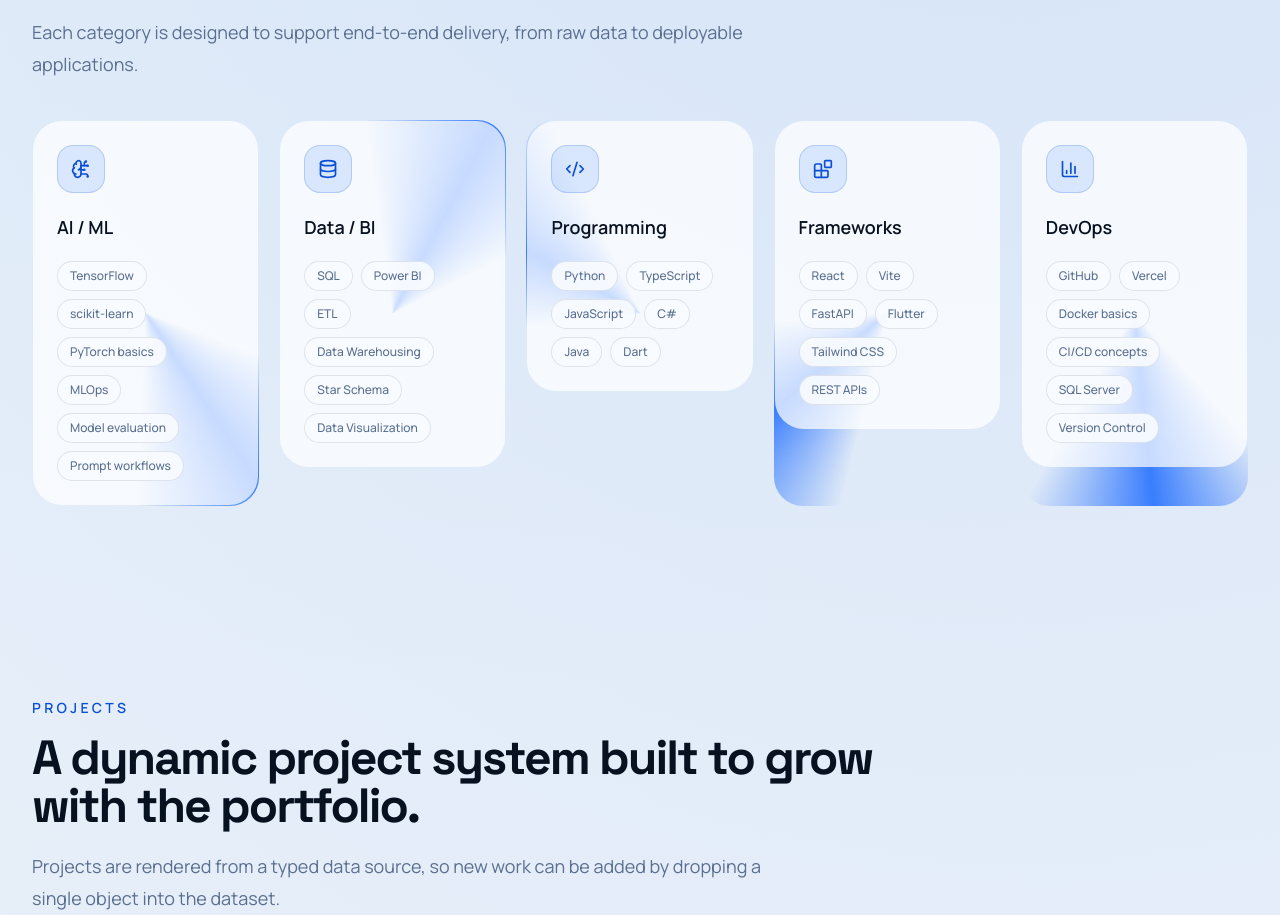
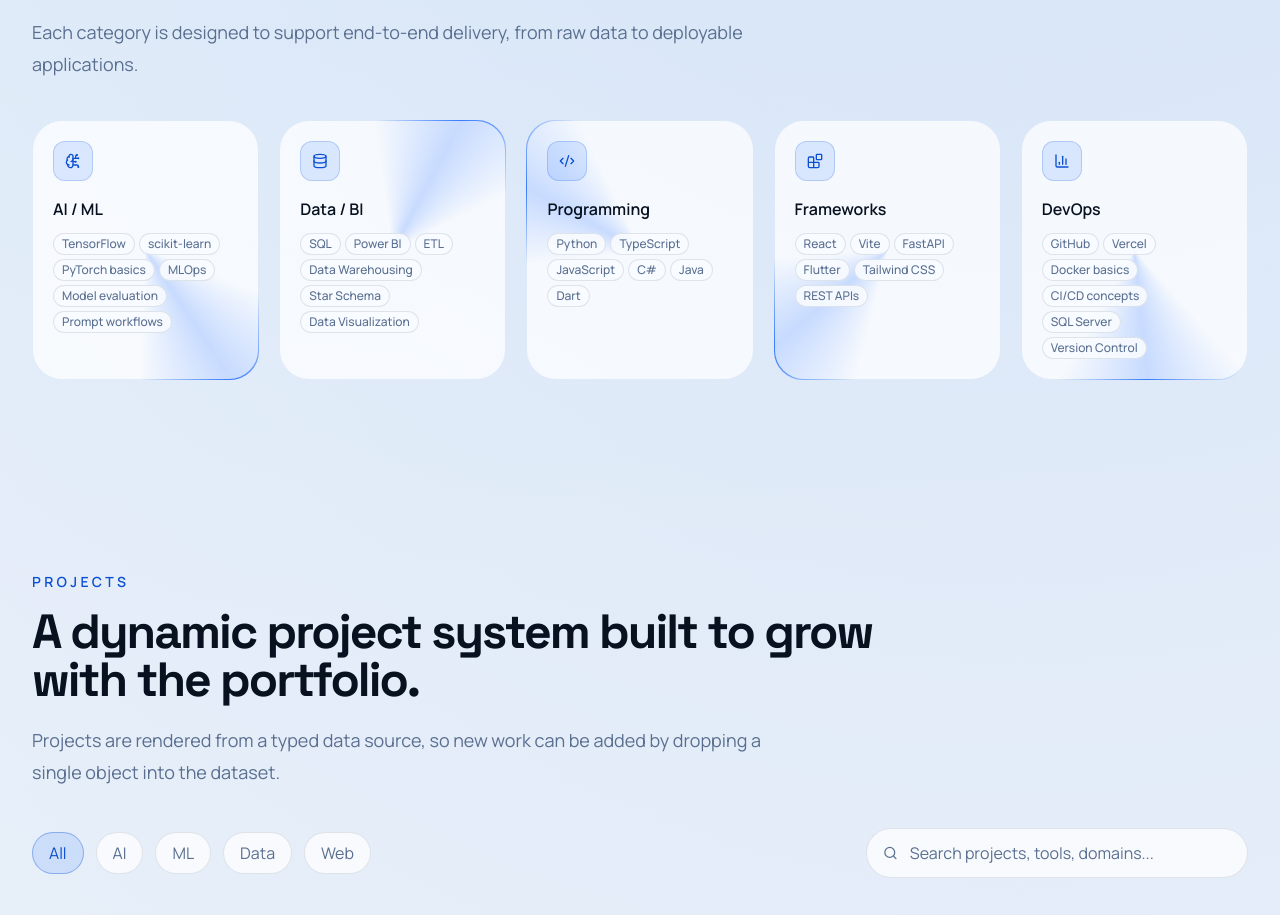
Before and after one commit to princeamir56/Portfolio, a React (Vite) app: page / in a window 1280 px wide. Shown: the part 2410-3325 px from the top of the page. Built offline with nearby package versions, Linux system fonts and the light colour scheme; no server answers.

Commit message:
changing cards style

```diff
--- a/src/App.tsx
+++ b/src/App.tsx
@@ -366,17 +366,17 @@
                 <MovingBorder
                   key={group.title}
                   duration={3000 + idx * 500}
-                  containerClassName="rounded-[1.8rem]"
-                  className="rounded-[1.8rem] p-6"
+                  containerClassName="rounded-[1.8rem] h-full"
+                  className="rounded-[1.8rem] p-5 h-full flex flex-col"
                 >
-                  <motion.div whileHover={{ y: -4 }} transition={{ duration: 0.25 }}>
-                    <div className="flex h-12 w-12 items-center justify-center rounded-2xl border border-[var(--color-accent-strong)]/20 bg-[var(--color-accent-soft)] text-[var(--color-accent-text)]">
-                      <Icon className="h-5 w-5" />
+                  <motion.div whileHover={{ y: -4 }} transition={{ duration: 0.25 }} className="h-full flex flex-col">
+                    <div className="flex h-10 w-10 items-center justify-center rounded-xl border border-[var(--color-accent-strong)]/20 bg-[var(--color-accent-soft)] text-[var(--color-accent-text)]">
+                      <Icon className="h-4 w-4" />
                     </div>
-                    <h3 className="mt-5 text-lg font-semibold text-[var(--color-text-strong)]">{group.title}</h3>
-                    <div className="mt-5 flex flex-wrap gap-2">
+                    <h3 className="mt-4 text-base font-semibold text-[var(--color-text-strong)]">{group.title}</h3>
+                    <div className="mt-3 flex flex-wrap gap-1">
                       {group.items.map((item: string) => (
-                        <span key={item} className="rounded-full border border-[var(--color-border)] bg-[var(--color-surface-strong)] px-3 py-1.5 text-xs font-medium text-[var(--color-text-soft)]">
+                        <span key={item} className="rounded-full border border-[var(--color-border)] bg-[var(--color-surface-strong)] px-2 py-0.5 text-xs font-medium text-[var(--color-text-soft)]">
                           {item}
                         </span>
                       ))}
```
